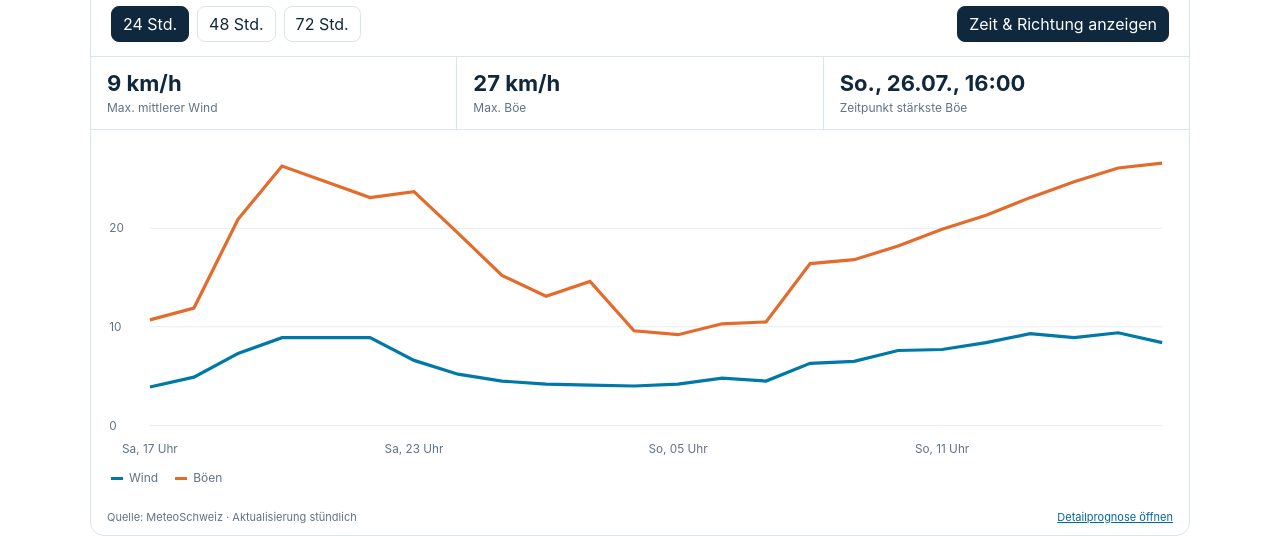
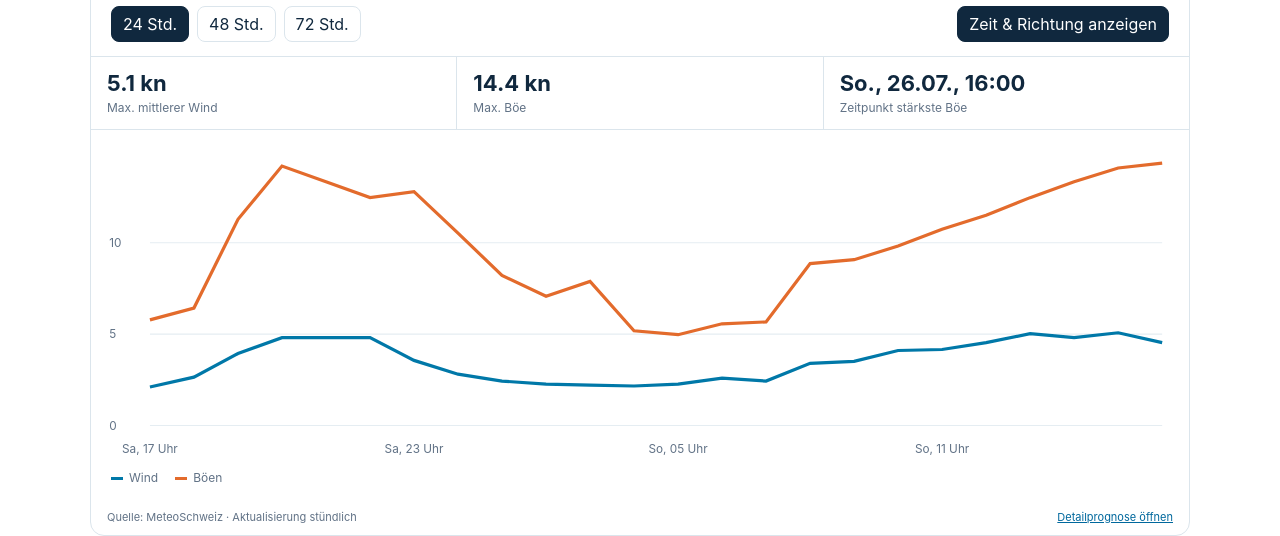
Before and after one commit to OberseeSegelClubArth/osca-wind-widget, a plain HTML site: page docs/index.html in a window 1280 px wide. Shown: the part 153-689 px from the top of the page. Drawn offline with Linux system fonts and the light colour scheme.

Commit message:
Display wind speeds in knots

```diff
--- a/docs/index.html
+++ b/docs/index.html
@@ -160,8 +160,8 @@ function render(){
     return;
   }
 
-  const maxG=Math.max(...rows.map(row=>row.gust_kmh||0));
-  const maxW=Math.max(...rows.map(row=>row.wind_kmh||0));
+  const maxG=Math.max(...rows.map(row=>knots(row.gust_kmh)||0));
+  const maxW=Math.max(...rows.map(row=>knots(row.wind_kmh)||0));
   const strongest=rows.reduce(
     (a,b)=>(b.gust_kmh||0)>(a.gust_kmh||0)?b:a,
     rows[0]
@@ -169,8 +169,8 @@ function render(){
 
   document.getElementById("content").innerHTML=`
     <div class="summary">
-      <div class="metric"><b>${formatValue(maxW)} km/h</b><span>Max. mittlerer Wind</span></div>
-      <div class="metric"><b>${formatValue(maxG)} km/h</b><span>Max. Böe</span></div>
+      <div class="metric"><b>${formatValue(maxW)} kn</b><span>Max. mittlerer Wind</span></div>
+      <div class="metric"><b>${formatValue(maxG)} kn</b><span>Max. Böe</span></div>
       <div class="metric"><b>${dateTime(strongest.time)}</b><span>Zeitpunkt stärkste Böe</span></div>
     </div>
     <div class="chartwrap"><div class="chart">${chart(rows)}</div></div>
@@ -182,8 +182,8 @@ function render(){
           <tr>
             <td>${dateTime(row.time)}</td>
             <td><span class="arrow" style="transform:rotate(${row.direction_deg||0}deg)">↓</span> ${compass(row.direction_deg)}</td>
-            <td>${formatValue(row.wind_kmh)} km/h</td>
-            <td><b>${formatValue(row.gust_kmh)} km/h</b></td>
+            <td>${formatValue(knots(row.wind_kmh))} kn</td>
+            <td><b>${formatValue(knots(row.gust_kmh))} kn</b></td>
           </tr>
         `).join("")}</tbody>
       </table>
@@ -193,11 +193,11 @@ function render(){
 
 function chart(rows){
   const W=1000,H=300,p={l:42,r:12,t:16,b:38};
-  const max=Math.max(10,...rows.map(row=>row.gust_kmh||0));
+  const max=Math.max(5,...rows.map(row=>knots(row.gust_kmh)||0));
   const x=index=>p.l+index*(W-p.l-p.r)/Math.max(1,rows.length-1);
   const y=value=>p.t+(max-value)*(H-p.t-p.b)/max;
   const path=key=>rows.map((row,index)=>
-    (index?"L":"M")+x(index).toFixed(1)+","+y(row[key]||0).toFixed(1)
+    (index?"L":"M")+x(index).toFixed(1)+","+y(knots(row[key])||0).toFixed(1)
   ).join(" ");
 
   let grid="";
@@ -228,7 +228,8 @@ function compass(degrees){
   if(degrees==null)return"–";
   return["N","NO","O","SO","S","SW","W","NW"][Math.round(degrees/45)%8];
 }
-function formatValue(value){return value==null?"–":Math.round(value)}
+function knots(value){return value==null?null:value/1.852}
+function formatValue(value){return value==null?"–":Math.round(value*10)/10}
 function dateTime(time){
   return new Date(time).toLocaleString("de-CH",{
     weekday:"short",day:"2-digit",month:"2-digit",hour:"2-digit",minute:"2-digit"
```
